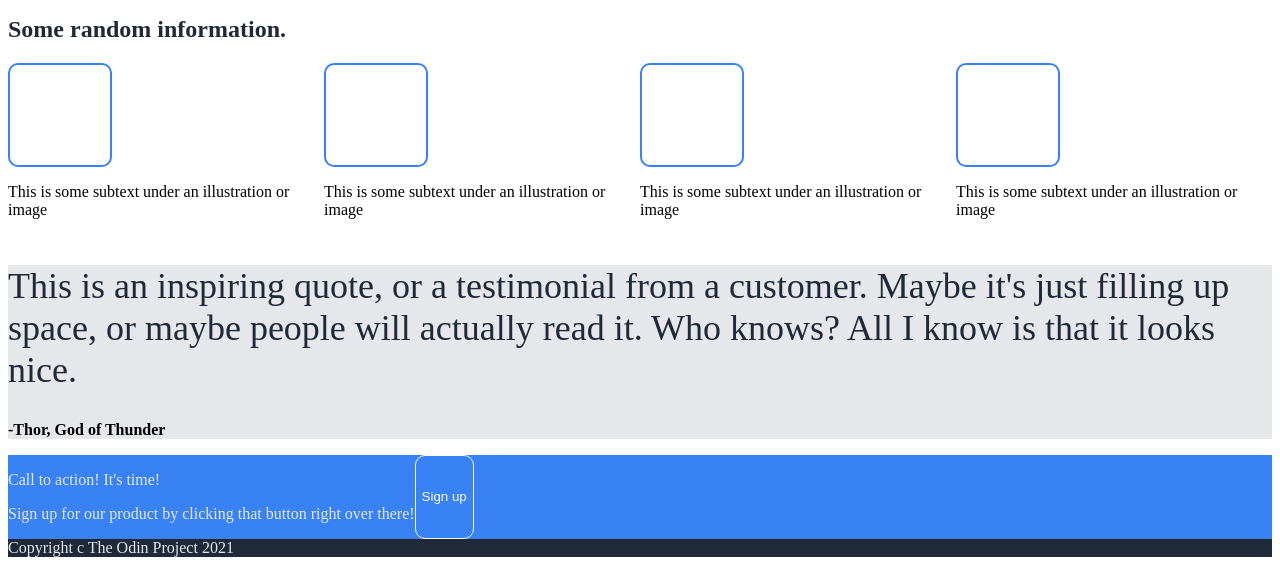
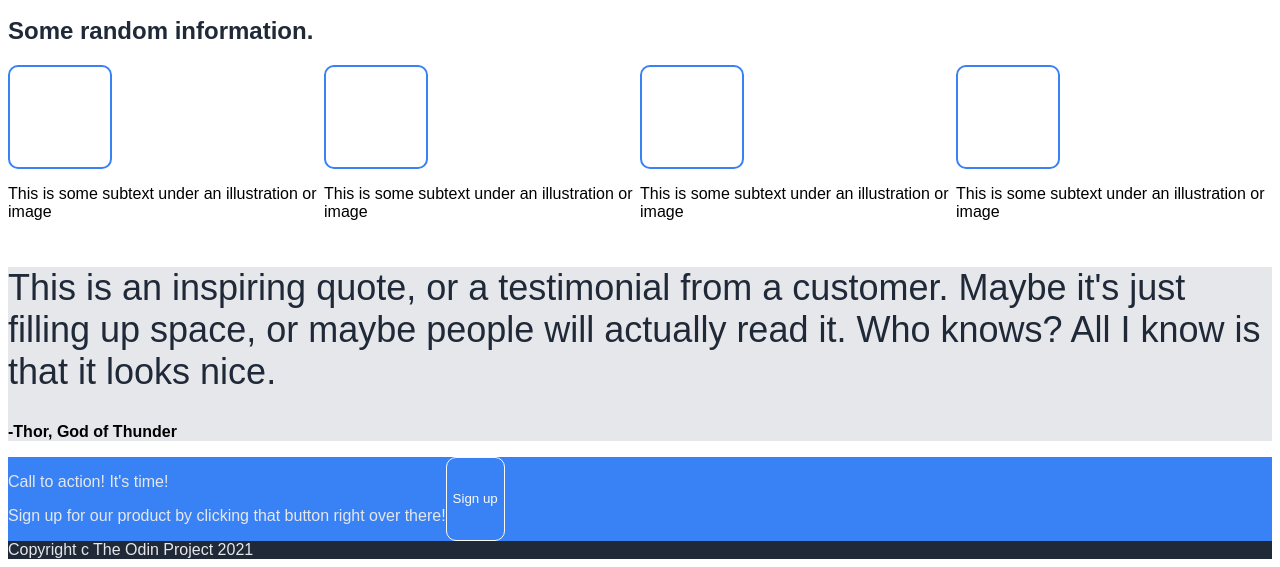
Before and after one commit to Renato-Barbosa-Medeiros/TheOdinProject-Exercises, a plain HTML site: page css-exercises/foundations/Landing Page TheOdinProject/index.html in a window 1280 px wide. Shown: the part 266-833 px from the top of the page. Drawn offline with Linux system fonts and the light colour scheme.

Commit message:
Added Roboto font

```diff
--- a/css-exercises/foundations/Landing Page TheOdinProject/styles.css
+++ b/css-exercises/foundations/Landing Page TheOdinProject/styles.css
@@ -1,5 +1,7 @@
+@import url(/Files/Roboto-Regular.ttf);
+
 body {
-
+    font-family: 'Roboto-Regular', sans-serif;
 }
 
 header {
```
Also changed, not shown: css-exercises/foundations/Landing Page TheOdinProject/Files/Roboto-Bold.ttf (added), css-exercises/foundations/Landing Page TheOdinProject/Files/Roboto-BoldItalic.ttf (added), css-exercises/foundations/Landing Page TheOdinProject/Files/Roboto-Italic.ttf (added), css-exercises/foundations/Landing Page TheOdinProject/Files/Roboto-Regular.ttf (added).
